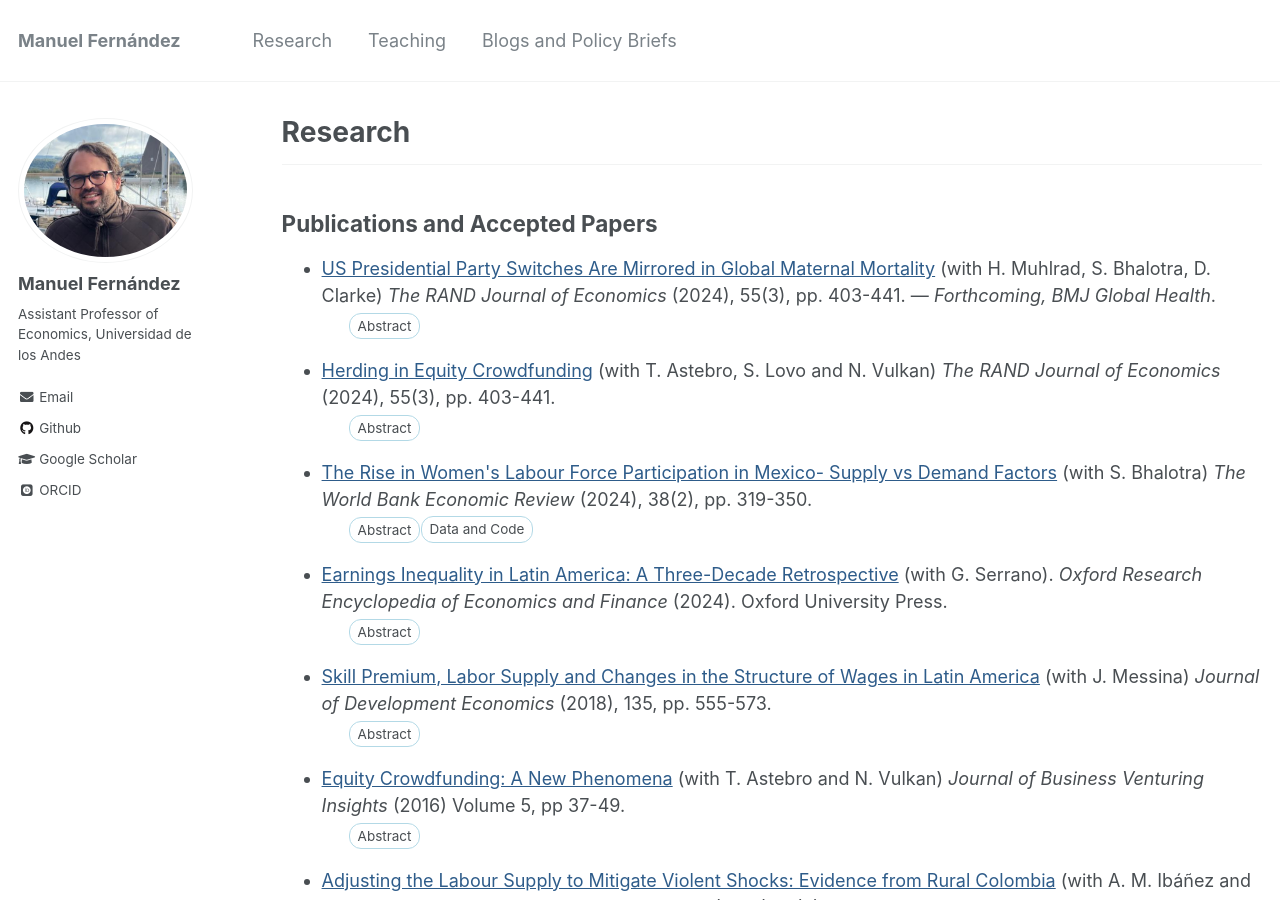
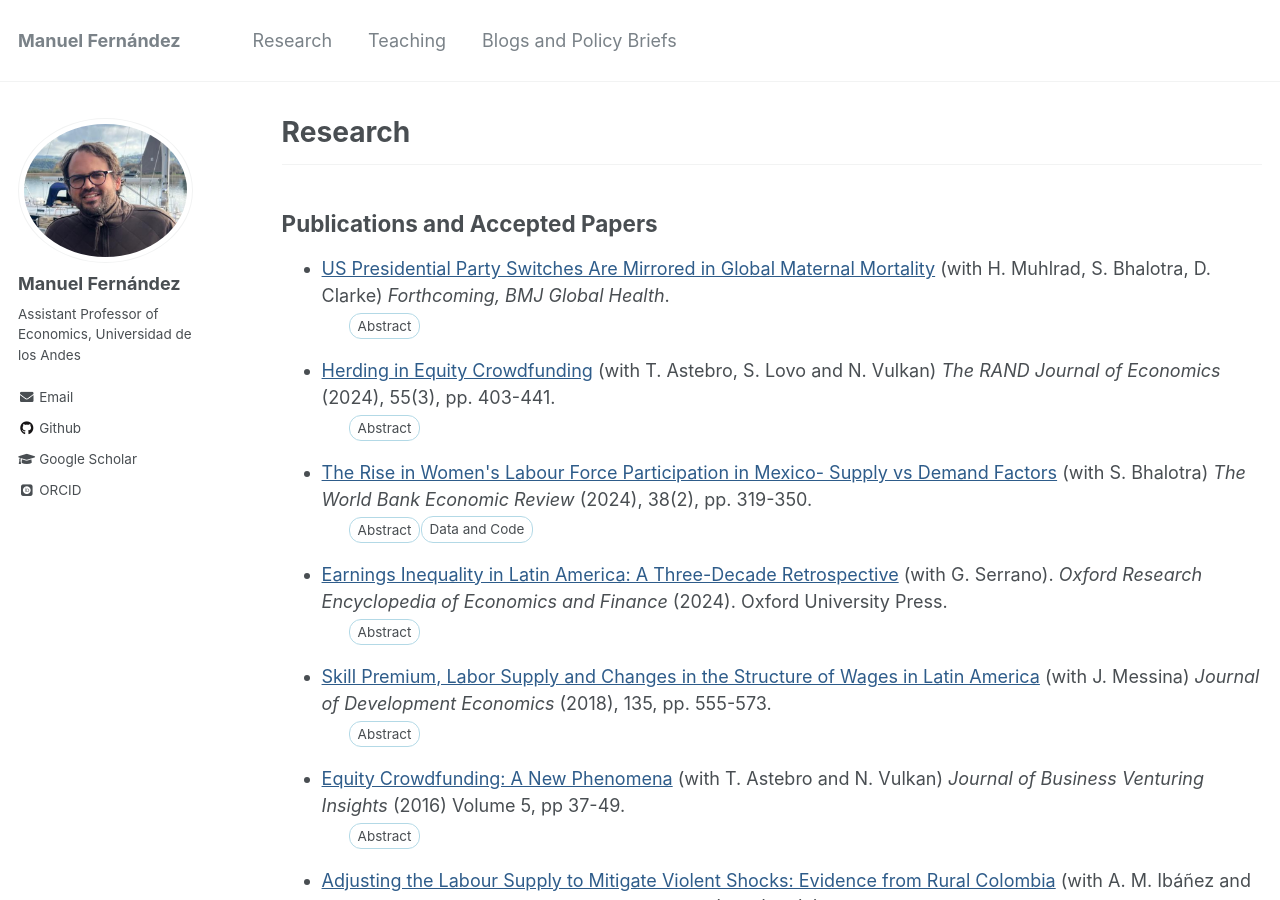
Before and after one commit to man-fern/man-fern.github.io, a Jekyll site: the page built from _pages/research.md, in a window 1280 px wide and 900 px high. Built offline with Jekyll 4.4.1, drawn with Linux system fonts in a browser that asks for light colours; some web fonts are replaced.

Commit message:
Update research.md

```diff
--- a/_pages/research.md
+++ b/_pages/research.md
@@ -10,7 +10,7 @@ redirect_from:
 
 ## Publications and Accepted Papers
 
-* [US Presidential Party Switches Are Mirrored in Global Maternal Mortality](/files/Bhalotra-Muhlrad-Clarke-Fernandez-Global-gag-rule.pdf){:style="color:#2E5C8A;text-decoration:underline" target="_blank" rel="noopener"} (with H. Muhlrad, S. Bhalotra, D. Clarke) *The RAND Journal of Economics* (2024), 55(3), pp. 403-441. — *Forthcoming, BMJ Global Health*.
+* [US Presidential Party Switches Are Mirrored in Global Maternal Mortality](/files/Bhalotra-Muhlrad-Clarke-Fernandez-Global-gag-rule.pdf){:style="color:#2E5C8A;text-decoration:underline" target="_blank" rel="noopener"} (with H. Muhlrad, S. Bhalotra, D. Clarke) *Forthcoming, BMJ Global Health*.
 
   <details style="display:block;margin-left:1.5rem;margin-top:-1.2em;">
     <summary style="background-color: #ffffff; padding: 2px 8px; border: 1px solid #b3d9e6; border-radius: 12px; display: inline-block; cursor: pointer; font-size: 0.75em;">Abstract</summary>
```
